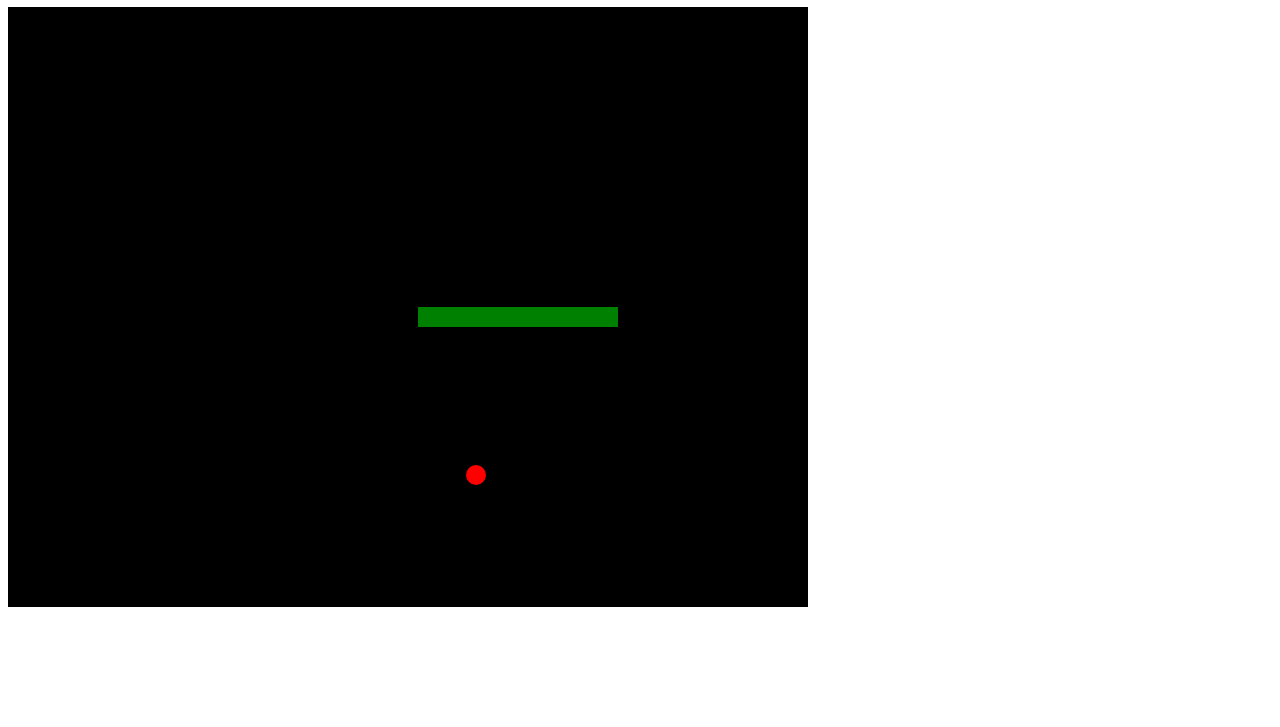
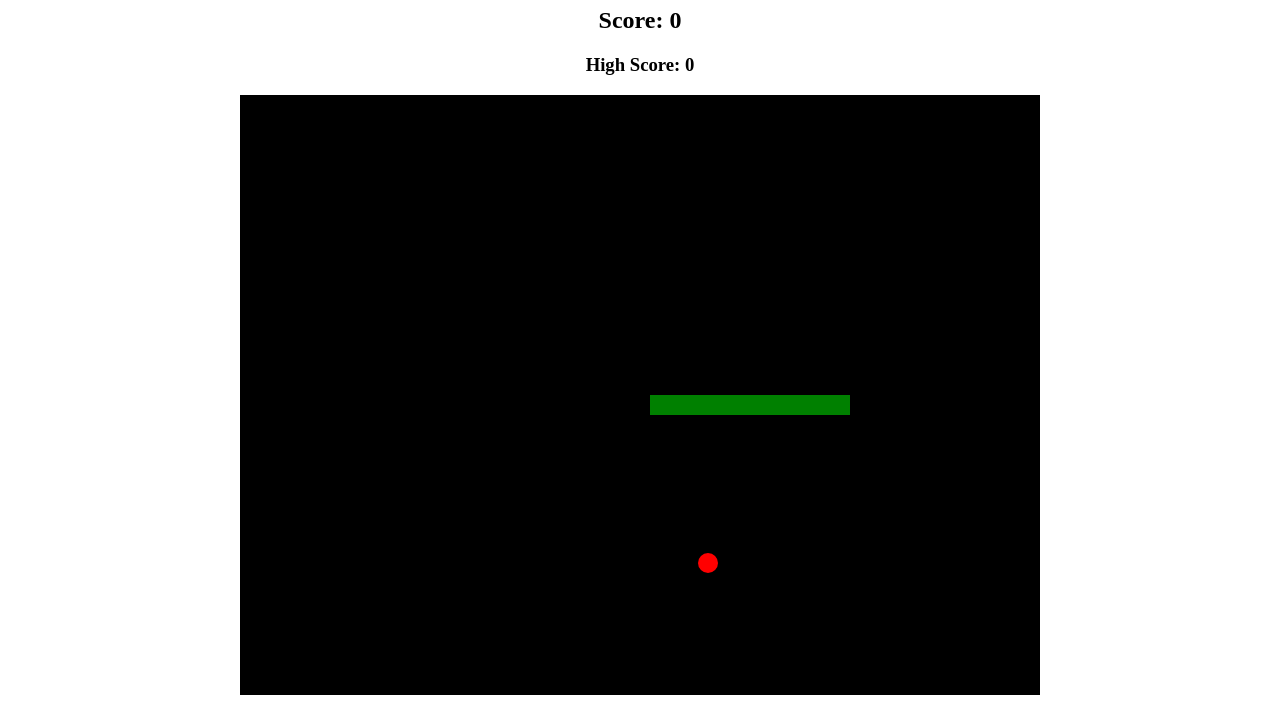
Before and after one commit to jbri91/snakeGame, a plain HTML site: page index.html in a window 1280 px wide. Shown: the part 73-800 px from the top of the page. Drawn offline with Linux system fonts and the light colour scheme.

Commit message:
center canvas

```diff
--- a/index.html
+++ b/index.html
@@ -6,6 +6,8 @@
 <h1>
     Snake Game
 </h1>
+<h2>Score: 0</h2>
+<h3>High Score: 0</h3>
    </head>
 <body>
 <canvas id='gameCanvas' width = '800'
--- a/style.css
+++ b/style.css
@@ -2,3 +2,19 @@ h1 {
     color: darkgreen;
     text-align: center;
 }
+
+h2 {
+    text-align: center;
+}
+
+h3 {
+    text-align: center;;
+}
+
+canvas {
+    padding-left: 0;
+    padding-right: 0;
+    margin-left: auto;
+    margin-right: auto;
+    display: block;
+}
```
